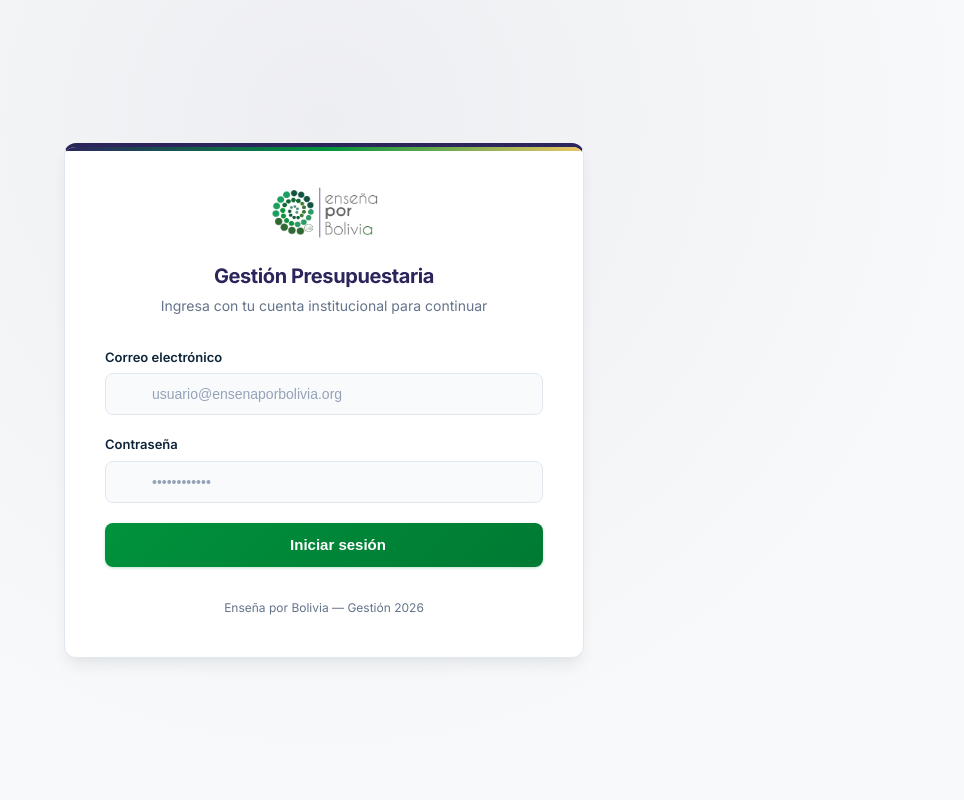
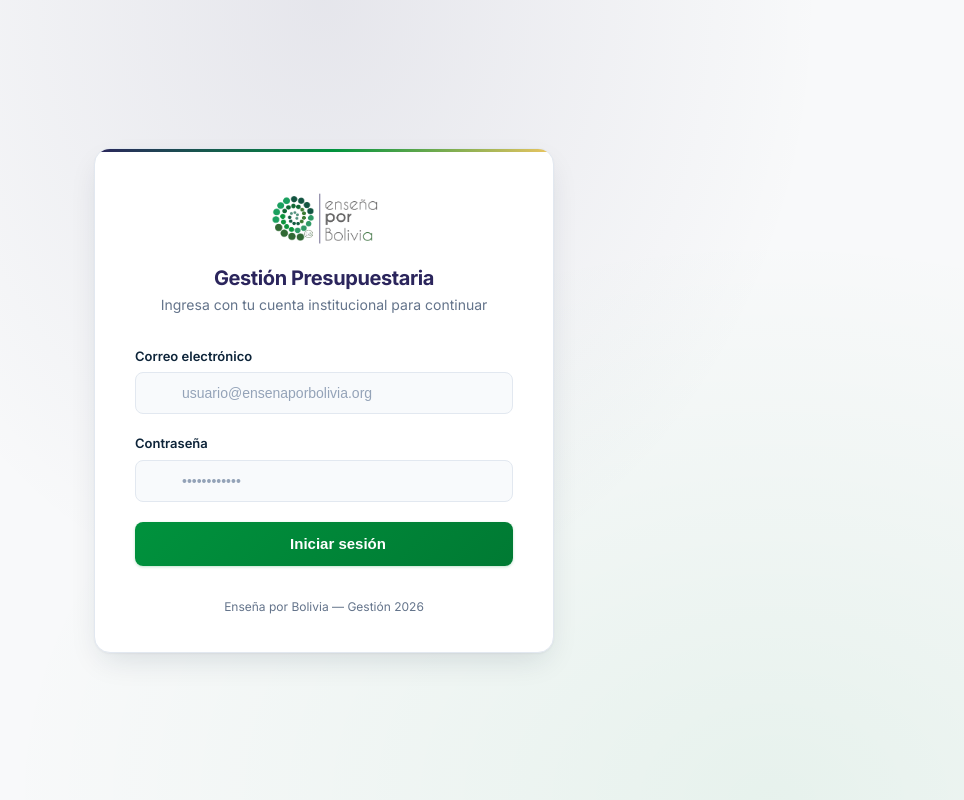
Before and after one commit to JesusRodrigoV/hackaton-meca, an Angular app in the folder hackaton-meca-front/: page /login in a window 1280 px wide. Shown: the whole page, without its empty margins (316-1280 px from the left). Built offline with nearby package versions, Linux system fonts and the light colour scheme; some icons are missing.

Commit message:
Pulido visual: superficies del navegador, jerarquia tipografica y refinamiento del login

```diff
--- a/hackaton-meca-front/src/app/features/auth/login/login.scss
+++ b/hackaton-meca-front/src/app/features/auth/login/login.scss
@@ -3,19 +3,21 @@
   display: flex;
   align-items: center;
   justify-content: center;
-  background: radial-gradient(circle at 50% 15%, rgba(43, 37, 92, 0.05) 0%, var(--bright-snow) 70%);
+  background:
+    radial-gradient(ellipse at 50% 0%, rgba(43, 37, 92, 0.09) 0%, transparent 55%),
+    radial-gradient(ellipse at 85% 100%, rgba(0, 146, 61, 0.07) 0%, transparent 50%),
+    var(--bright-snow);
   padding: 2rem 1rem;
 }
 
 .login-card {
   width: 100%;
-  max-width: 520px;
+  max-width: 460px;
   background-color: var(--color-surface);
   border: 1px solid var(--color-border);
-  border-top: 4px solid var(--space-indigo);
-  border-radius: 12px;
-  box-shadow: var(--shadow-lg);
-  padding: 2.5rem;
+  border-radius: 16px;
+  box-shadow: 0 1px 2px rgba(13, 36, 57, 0.04), 0 12px 32px -8px rgba(13, 36, 57, 0.14);
+  padding: 2.75rem 2.5rem 2.25rem;
   position: relative;
   overflow: hidden;
 
@@ -25,8 +27,8 @@
     top: 0;
     left: 0;
     right: 0;
-    height: 4px;
-    background: linear-gradient(90deg, var(--space-indigo) 0%, var(--forest-green) 50%, var(--tuscan-sun) 100%);
+    height: 3px;
+    background: linear-gradient(90deg, var(--space-indigo) 0%, var(--forest-green) 52%, var(--tuscan-sun) 100%);
   }
 }
 
--- a/hackaton-meca-front/src/styles.scss
+++ b/hackaton-meca-front/src/styles.scss
@@ -115,9 +115,79 @@ body {
 
 /* Cifras numéricas contables de alta legibilidad */
 .tabular-nums, .numeric-data {
-  font-family: 'JetBrains Mono', 'SF Mono', 'Roboto Mono', Menlo, Consolas, monospace;
+  font-family: 'DM Mono', 'SF Mono', 'Roboto Mono', Menlo, Consolas, monospace;
   font-variant-numeric: tabular-nums;
   text-align: right;
+  letter-spacing: -0.01em;
+}
+
+/* ==========================================================================
+   SUPERFICIES DEL NAVEGADOR
+   El cromo que no dibujamos también pertenece al sistema.
+   ========================================================================== */
+
+::selection {
+  background-color: var(--space-indigo);
+  color: #ffffff;
+}
+
+html {
+  scroll-behavior: smooth;
+  -webkit-text-size-adjust: 100%;
+}
+
+:focus-visible {
+  outline: 2px solid var(--forest-green);
+  outline-offset: 2px;
+  border-radius: 4px;
+}
+
+@supports selector(::-webkit-scrollbar) {
+  ::-webkit-scrollbar {
+    width: 12px;
+    height: 12px;
+  }
+
+  ::-webkit-scrollbar-track {
+    background-color: transparent;
+  }
+
+  ::-webkit-scrollbar-thumb {
+    background-color: #cbd5e1;
+    border: 3px solid var(--color-bg);
+    border-radius: 9999px;
+
+    &:hover {
+      background-color: #94a3b8;
+    }
+  }
+}
+
+/* Jerarquía tipográfica de titulares */
+h1, h2, h3, h4 {
+  color: var(--deep-space-blue);
+  letter-spacing: -0.02em;
+  text-wrap: balance;
+  line-height: 1.15;
+}
+
+p {
+  text-wrap: pretty;
+}
+
+input, select, textarea {
+  caret-color: var(--forest-green);
+}
+
+@media (prefers-reduced-motion: reduce) {
+  *,
+  *::before,
+  *::after {
+    animation-duration: 0.01ms !important;
+    animation-iteration-count: 1 !important;
+    transition-duration: 0.01ms !important;
+    scroll-behavior: auto !important;
+  }
 }
 
 /* ==========================================================================
@@ -292,6 +362,10 @@ body {
   transition: box-shadow 0.2s cubic-bezier(0.4, 0, 0.2, 1), transform 0.2s cubic-bezier(0.4, 0, 0.2, 1);
 }
 
+.card:hover {
+  box-shadow: var(--shadow-card-hover);
+}
+
 /* Tablas Maestras */
 .table-container {
   background-color: var(--color-surface);
@@ -317,6 +391,9 @@ body {
     text-transform: uppercase;
     font-size: 0.725rem;
     letter-spacing: 0.05em;
+    position: sticky;
+    top: 0;
+    z-index: 1;
   }
 
   td {
```
